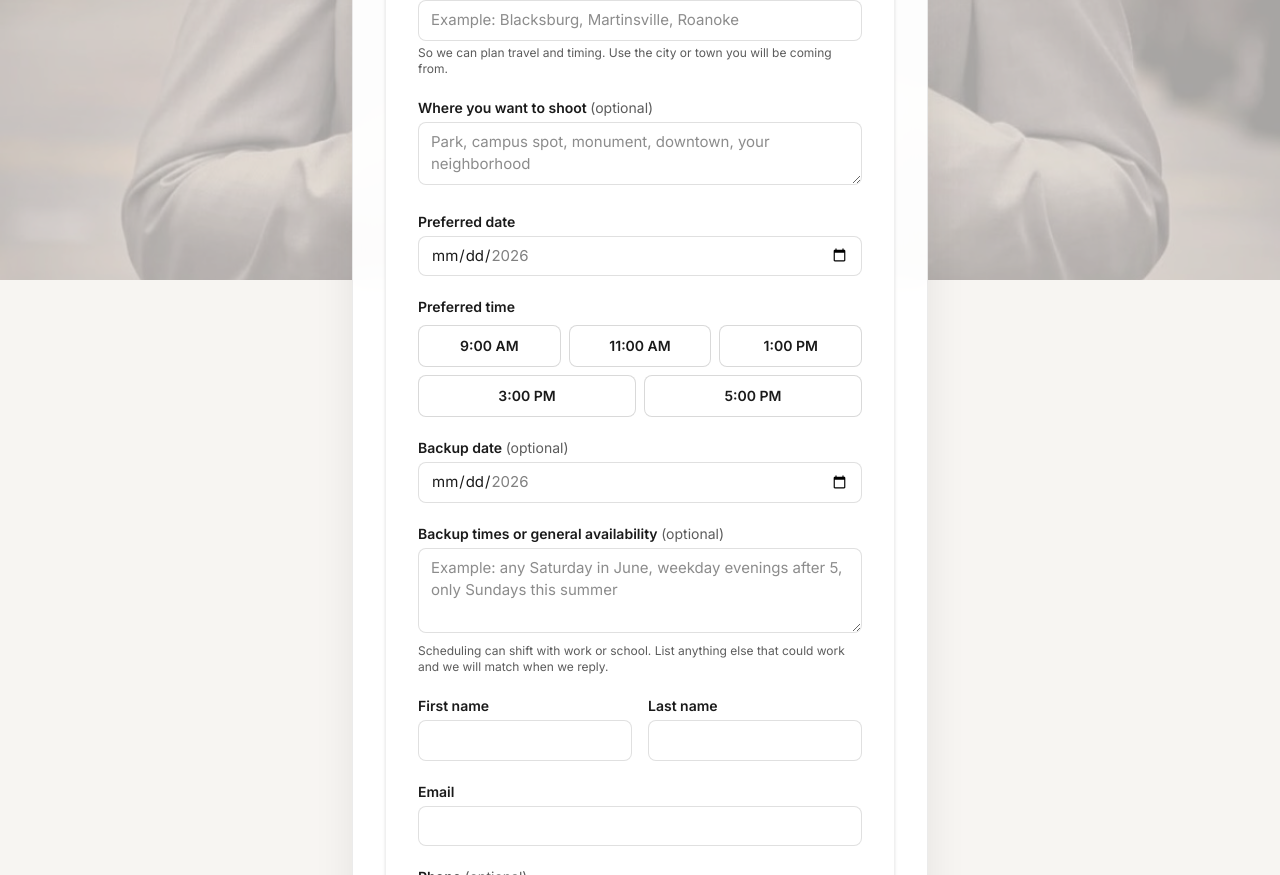
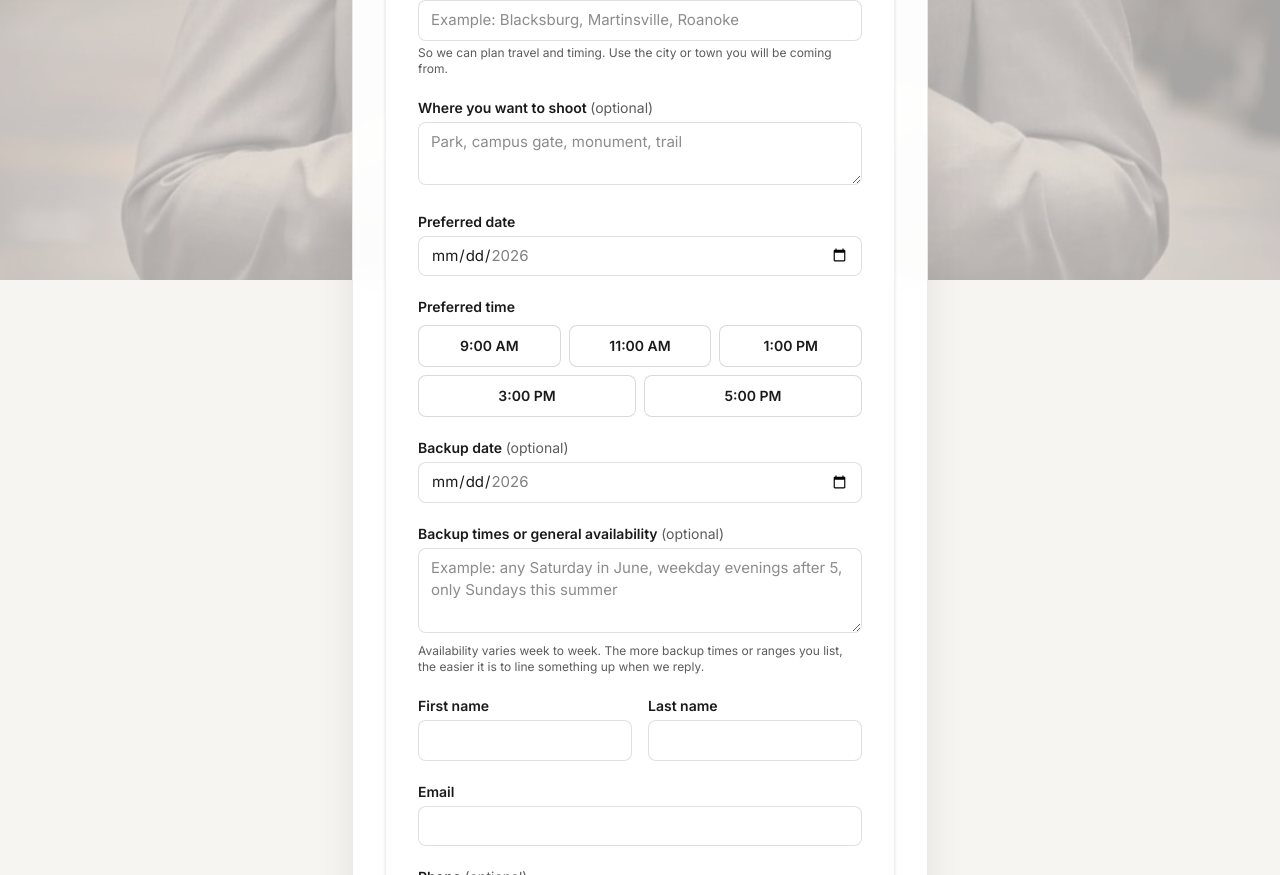
Before and after one commit to ahirsch17/jcapturelab, a Next.js app in the folder web/: page /book in a window 1280 px wide. Shown: the part 520-1395 px from the top of the page. Built offline with nearby package versions, Linux system fonts and the light colour scheme.

Commit message:
Booking copy: trim location examples; soften availability wording
Co-authored-by: Cursor <cursoragent@cursor.com>

```diff
--- a/web/components/BookingForm.tsx
+++ b/web/components/BookingForm.tsx
@@ -246,7 +246,7 @@ export function BookingForm() {
           value={shootSpotIdeas}
           onChange={(e) => setShootSpotIdeas(e.target.value)}
           className="input resize-y"
-          placeholder="Park, campus spot, monument, downtown, your neighborhood"
+          placeholder="Park, campus gate, monument, trail"
         />
       </div>
 
@@ -316,8 +316,8 @@ export function BookingForm() {
           placeholder="Example: any Saturday in June, weekday evenings after 5, only Sundays this summer"
         />
         <p className="mt-1 text-xs text-[var(--foreground-muted)]">
-          Scheduling can shift with work or school. List anything else that could work and we will
-          match when we reply.
+          Availability varies week to week. The more backup times or ranges you list, the easier it is
+          to line something up when we reply.
         </p>
       </div>
 
```
